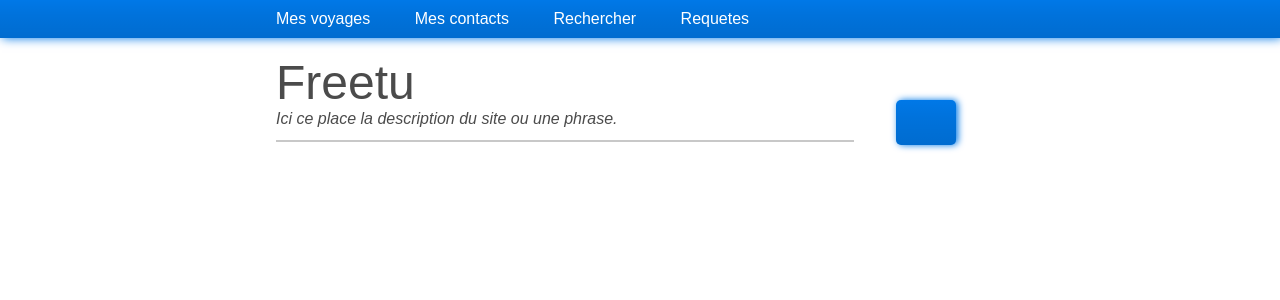
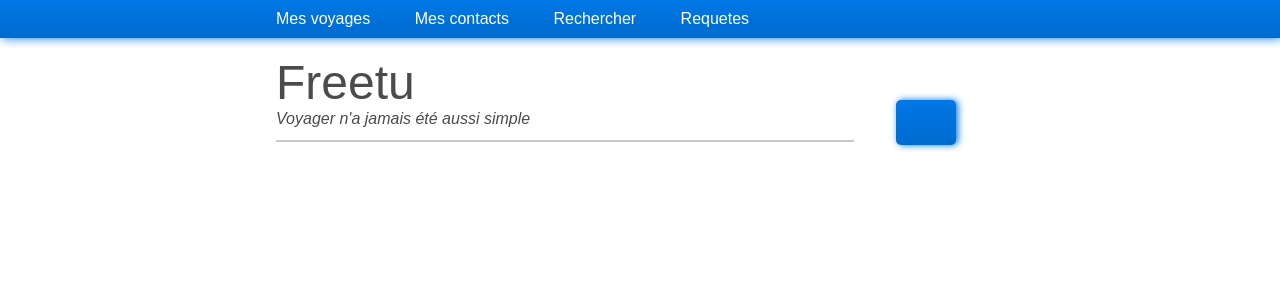
Before and after one commit to RicainLover/CoEtu, a PHP site: page /voyage in a window 1280 px wide. Shown: the top 300 px of the page. Run offline with PHP 8.4, Linux system fonts and the light colour scheme; some libraries are stand-ins or nearby versions.

Commit message:
c'est que du blabla ... et encore

```diff
--- a/carnet/index.php
+++ b/carnet/index.php
@@ -9,7 +9,7 @@
     <body>
         <div id=titre>
             <h1>Freetu</h1>
-            <span>Ici ce place la description du site ou une phrase.</span>
+            <span>Voyager n'a jamais été aussi simple</span>
         </div>
         <div id="carnet">
             <div>
--- a/home/index.php
+++ b/home/index.php
@@ -9,7 +9,7 @@
 	<body>
 		<div id="titre" >
 			<h1>Freetu</h1>
-			<span>Ici ce place la description du site ou une phrase.</span>
+			<span>Voyager n'a jamais été aussi simple</span>
 		</div>
 		<div id="home">
 			<div class="menu">
--- a/lib/page_template.php
+++ b/lib/page_template.php
@@ -9,7 +9,7 @@
     <body>
         <div id=titre>
             <h1>Freetu</h1>
-            <span>Ici ce place la description du site ou une phrase.</span>
+            <span>Voyager n'a jamais été aussi simple</span>
         </div>
         <div id="cont"></div>
         <div id="perso"></div>
--- a/rechercher/index.php
+++ b/rechercher/index.php
@@ -9,7 +9,7 @@
     <body>
         <div id=titre>
             <h1>Freetu</h1>
-            <span>Ici ce place la description du site ou une phrase.</span>
+            <span>Voyager n'a jamais été aussi simple</span>
         </div>
         <div id="carnet"></div>
         <div id="perso"></div>
--- a/voyage/index.php
+++ b/voyage/index.php
@@ -9,7 +9,7 @@
     <body>
         <div id=titre>
             <h1>Freetu</h1>
-            <span>Ici ce place la description du site ou une phrase.</span>
+            <span>Voyager n'a jamais été aussi simple</span>
         </div>
         <div id="cont"></div>
         <div id="perso"></div>
```
